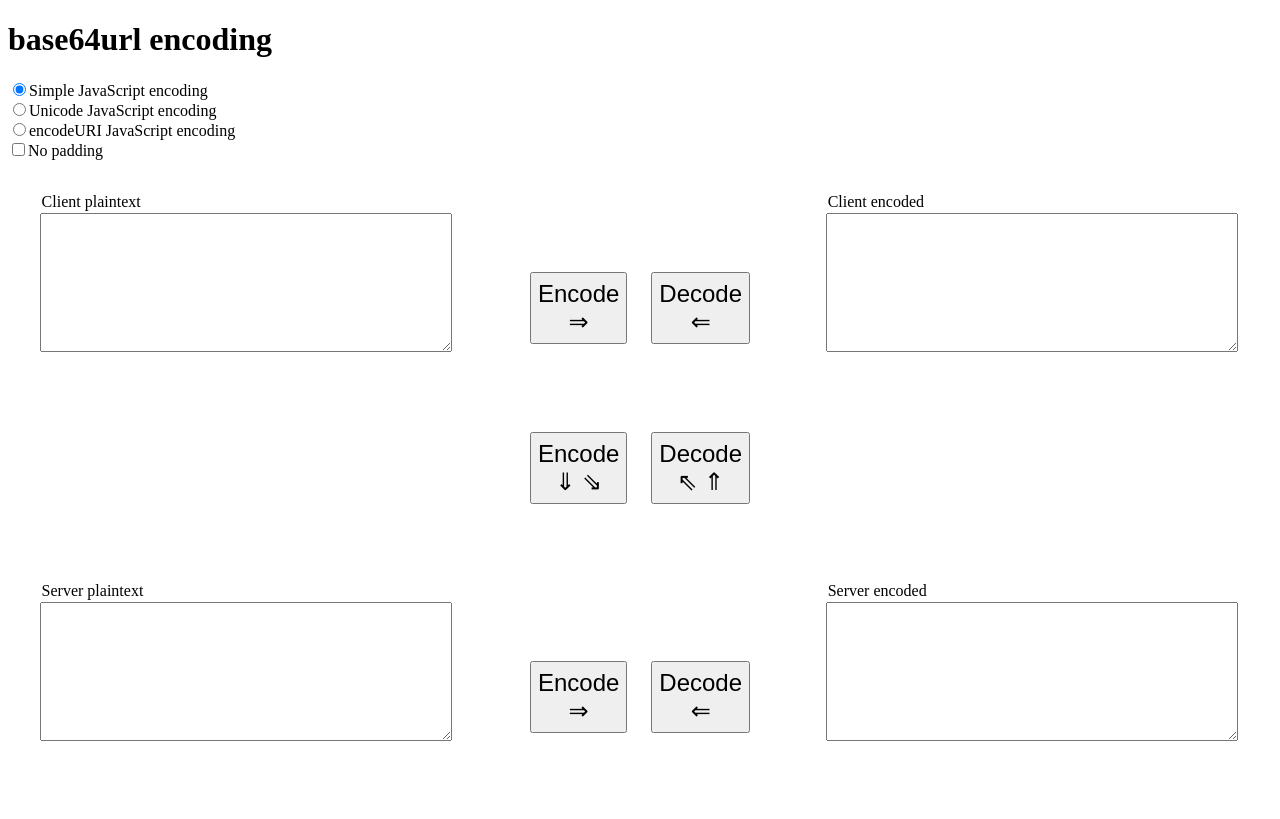
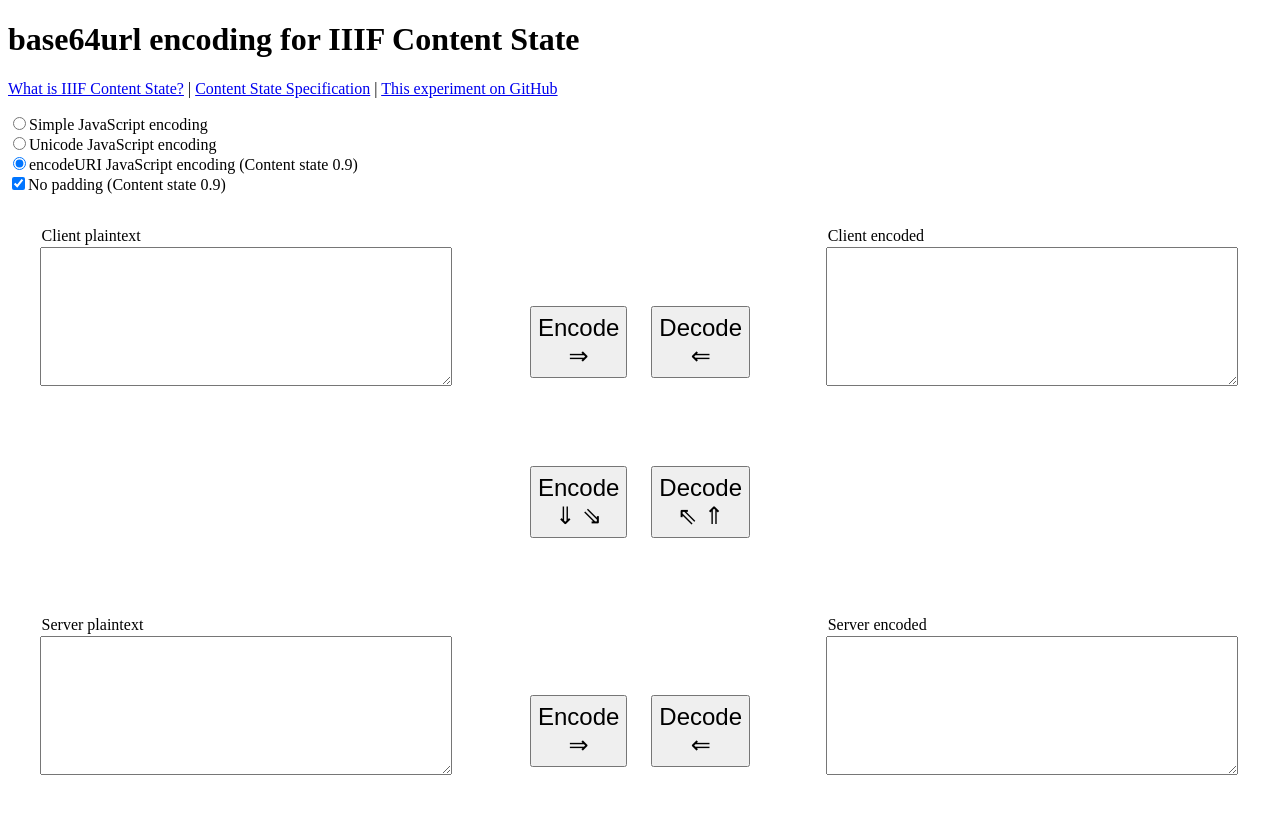
Before and after one commit to tomcrane/base64url, a Flask app: page / in a window 1280 px wide. Before the commit the page ends 741 px from the top, so only its background shows below. Run offline with Flask 2, Linux system fonts and the light colour scheme.

Commit message:
default to spec behaviour; add links

```diff
--- a/app.py
+++ b/app.py
@@ -16,7 +16,9 @@
     encode_error = ""
     decode_error = ""
     operation = request.form.get("operation")
-    no_padding = request.form.get("no-padding", None) is not None
+    no_padding = True
+    if request.form.get("submitCheck", None) == "submitted":
+        no_padding = request.form.get("no-padding", None) is not None
 
     iiif_content = request.args.get("iiif-content")
 
@@ -27,7 +29,7 @@
     }
     encoding = request.form.get("encoding")
     if not encoding:
-        encoding = "simple"
+        encoding = "encodeuri"  # Content State 0.9
     radios[encoding] = "checked"
 
     if iiif_content is not None:
--- a/templates/index.html
+++ b/templates/index.html
@@ -10,15 +10,22 @@
 </head>
 <body>
 
-<h1>base64url encoding</h1>
+<h1>base64url encoding for IIIF Content State</h1>
+
+<p><a href="https://tom-crane.medium.com/what-is-iiif-content-state-dd15a543939f">What is IIIF Content State?</a>
+    |
+    <a href="https://iiif.io/api/content-state/">Content State Specification</a>
+    |
+    <a href="https://github.com/tomcrane/base64url">This experiment on GitHub</a></p>
 
 <form method="post" id="theForm">
 
     <input type="radio" name="encoding" value="simple" id="rbSimple" {{ radios['simple'] }} /><label for="rbSimple">Simple JavaScript encoding</label> <br/>
-    <input type="radio" name="encoding" value="unicode"  id="rbUnicode" {{ radios['unicode'] }} /><label for="rbUnicode">Unicode JavaScript encoding</label> <br/>
-    <input type="radio" name="encoding" value="encodeuri" id="rbEncodeURI" {{ radios['encodeuri'] }} /><label for="rbEncodeURI">encodeURI JavaScript encoding</label> <br/>
+    <input type="radio" name="encoding" value="unicode"  id="rbUnicode" {{ radios['unicode'] }} /><label for="rbUnicode">Unicode JavaScript encoding</label><br/>
+    <input type="radio" name="encoding" value="encodeuri" id="rbEncodeURI" {{ radios['encodeuri'] }} /><label for="rbEncodeURI">encodeURI JavaScript encoding</label> (Content state 0.9)<br/>
 
-    <input type="checkbox" name="no-padding" id="chkNoPadding" value="no-padding" {{ chk_no_padding }} /><label for="chkNoPadding">No padding</label>
+    <input type="checkbox" name="no-padding" id="chkNoPadding" value="no-padding" {{ chk_no_padding }} /><label for="chkNoPadding">No padding</label> (Content state 0.9)
+    <input type='hidden' value='submitted' name='submitCheck'>
     <div class="wrapper">
         <div>
             <p>Client plaintext</p>
```
